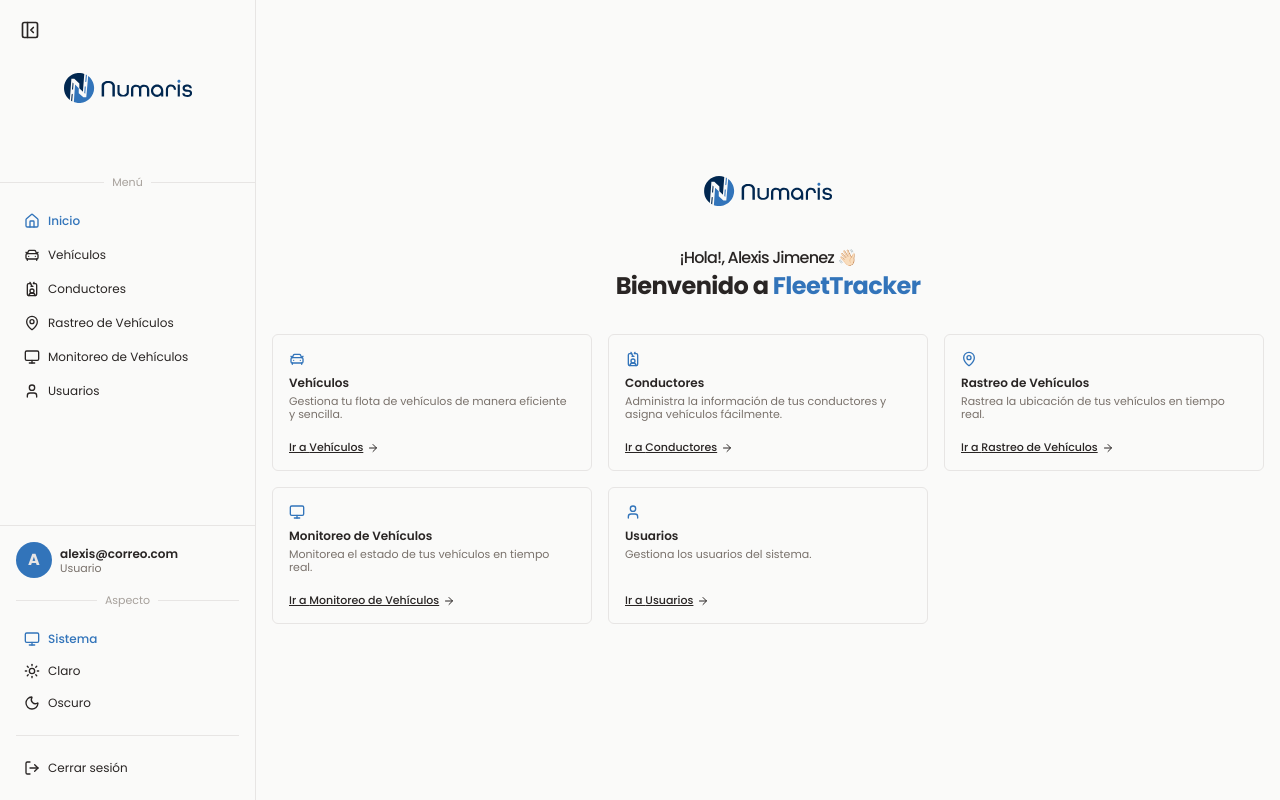
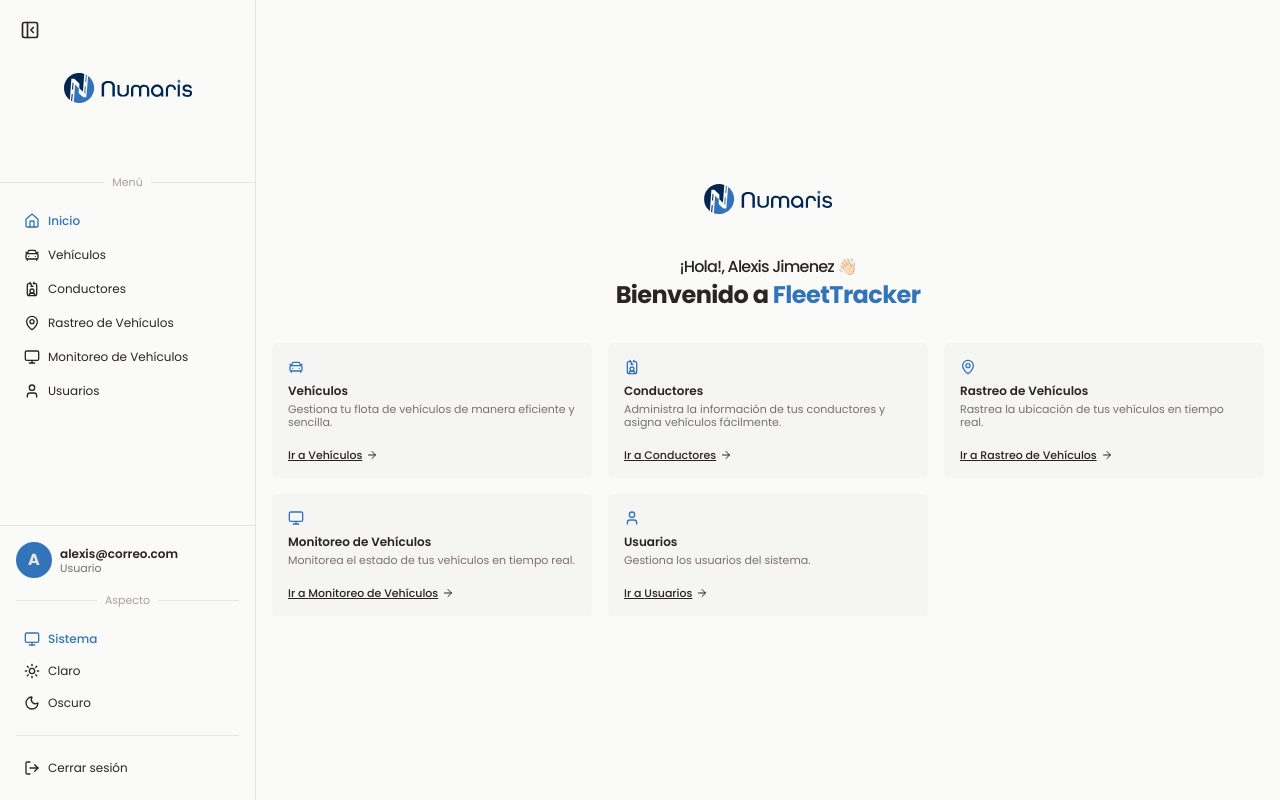
Before and after one commit to alexzendev/reto_tecnico_frontend_fleettracker, a React (Vite) app: page /home in a window 1280 px wide. Built offline with nearby package versions, Linux system fonts and the light colour scheme; no server answers.

Commit message:
feat: cambiar el fondo del componente CardLink para mejorar la visualización

```diff
--- a/src/modules/vehicles/components/card-link.tsx
+++ b/src/modules/vehicles/components/card-link.tsx
@@ -12,7 +12,7 @@
 
 export const CardLink = ({ data }: CardLinkProps) => {
   return (
-    <div className="flex flex-col border border-stone-200 dark:border-stone-700 rounded-md lg:p-4 p-3">
+    <div className="flex flex-col bg-stone-100 dark:bg-stone-800 rounded-md lg:p-4 p-3">
       <data.icon className="size-4 shrink-0 text-primary mb-2" />
       <h2 className="font-semibold lg:text-xs text-1.5xs mb-1">{data.label}</h2>
       <p className="lg:text-1.5xs text-2xs text-stone-500 dark:text-stone-400 lg:mb-5 mb-2.5 flex-1">
```
